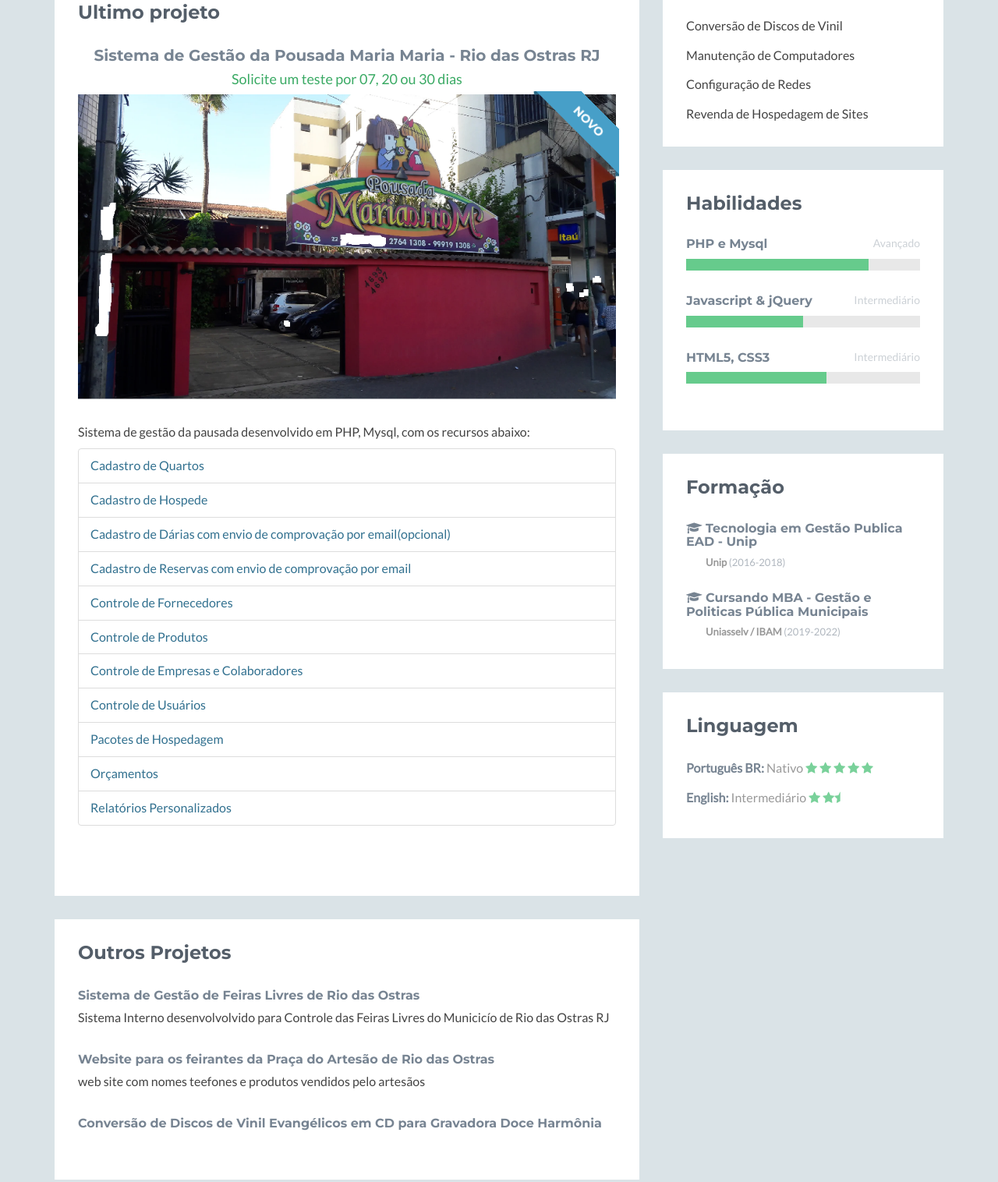
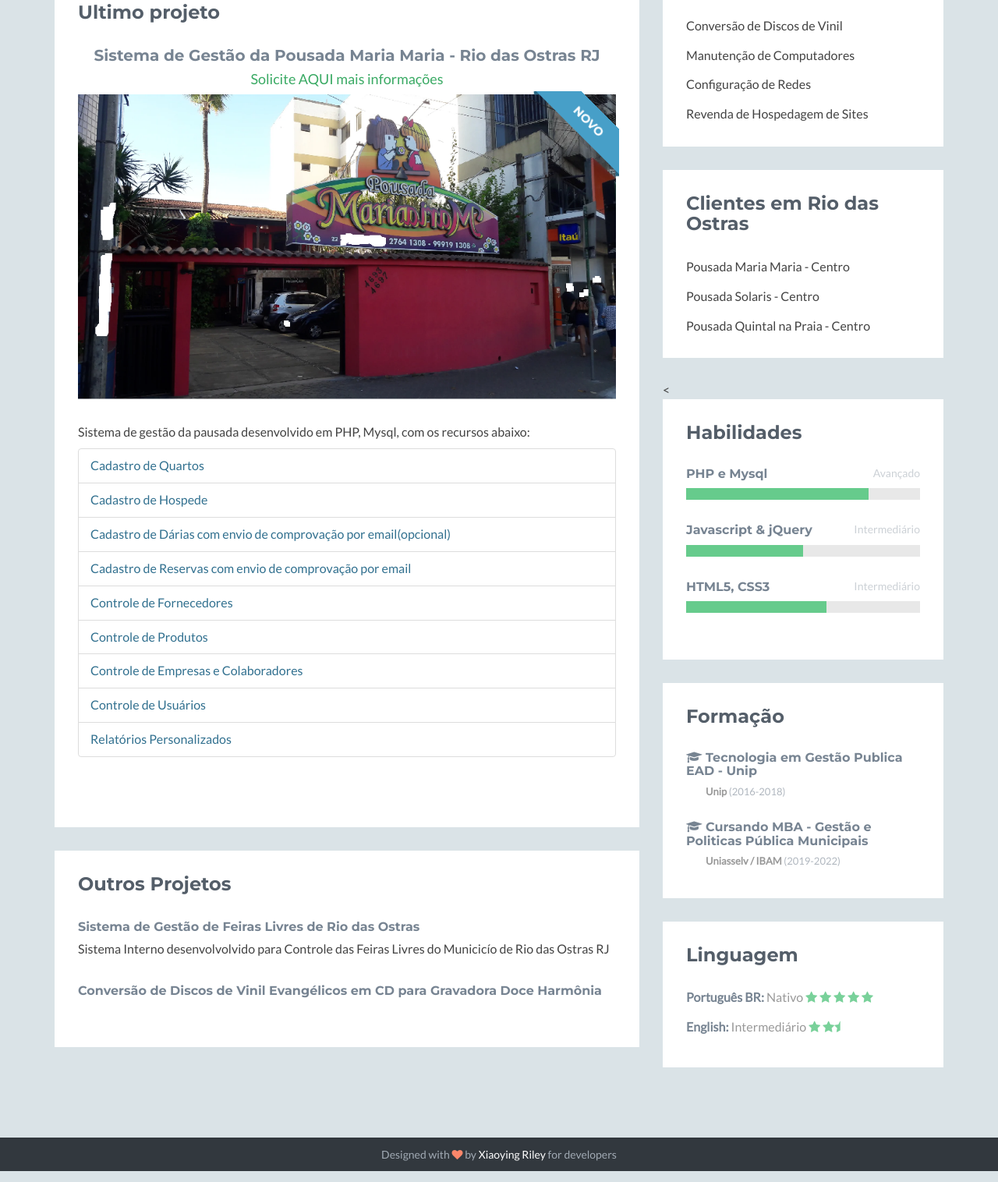
Before and after one commit to devphp-pmro/devphp-pmro.github.io, a plain HTML site: page index.html in a window 1280 px wide. Shown: the part 566-2082 px from the top of the page at 78% size. Drawn offline with Linux system fonts and the light colour scheme; no server answers; a script that the page names is missing.

Commit message:
melhorias

```diff
--- a/index.html
+++ b/index.html
@@ -70,7 +70,7 @@
 
                             <div class="item featured text-center">
                                 <h3 class="title">Sistema de Gestão da Pousada Maria Maria - Rio das Ostras RJ</h3>
-                                <h4 class="h4"><a href="https://api.whatsapp.com/send?phone=+5522981285500&text=Quero%20mais%20informações%20sobre%20o%20Sistema%20de%20Pousadas">Solicite um teste por 07, 20 ou 30  dias</a></h4>
+                                <h4 class="h4"><a href="https://api.whatsapp.com/send?phone=+5522981285500&text=Quero%20mais%20informações%20sobre%20o%20Sistema%20de%20Pousadas">Solicite AQUI mais informações</a></h4>
                                 <div class="featured-image">
                                     <a href="" target="_blank">
                                     <img class="img-responsive project-image" src="assets/images/projects/maria-maria.png" alt="project name" />
@@ -91,8 +91,6 @@
                                             <li class="list-group-item text-info">Controle de Produtos</li>
                                             <li class="list-group-item text-info">Controle de Empresas e Colaboradores</li>
                                             <li class="list-group-item text-info">Controle de Usuários</li>
-                                            <li class="list-group-item text-info">Pacotes de Hospedagem</li>
-                                            <li class="list-group-item text-info">Orçamentos</li>
                                             <li class="list-group-item text-info">Relatórios Personalizados</li>
                                         </ul>
                                 </div><!--//desc-->
@@ -125,11 +123,6 @@
                                 <h3 class="title">Sistema de Gestão de Feiras Livres de Rio das Ostras</h3>
                                 <p class="summary">Sistema Interno desenvolvolvido para Controle das Feiras Livres do Municicío de Rio das Ostras RJ</p>
                             </div><!--//item-->
-                            <div class="item">
-                                <h3 class="title"><a href="http://www.feiradoartesaoriodasostras.com.br/" target="_blank">Website para os feirantes da Praça do Artesão de Rio das Ostras</a></h3>
-                                <p class="summary">web site com nomes teefones e produtos vendidos pelo artesãos</p>
-                            </div><!--//item-->
-
                             <div class="item">
                                 <h3 class="title">Conversão de Discos de Vinil Evangélicos em CD para Gravadora Doce Harmônia</h3>
                             </div><!--//item-->
@@ -164,6 +157,19 @@
 
                     </div><!--//section-inner-->
                 </aside><!--//aside-->
+                <aside class="info aside section">
+                    <div class="section-inner">
+                        <h2 class="heading">Clientes em Rio das Ostras</h2>
+                        <div class="content">
+                            <ul class="list-unstyled">
+                                <li><span class="sr-only-focusable">Pousada Maria Maria - Centro</span></li>
+                                <li><span class="sr-only-focusable">Pousada Solaris - Centro</span></li>
+                                <li><span class="sr-only-focusable">Pousada Quintal na Praia - Centro</span></li>
+                            </ul>
+                        </div><!--//content-->
+
+                    </div><!--//section-inner-->
+                </aside><
 
 
 
```
